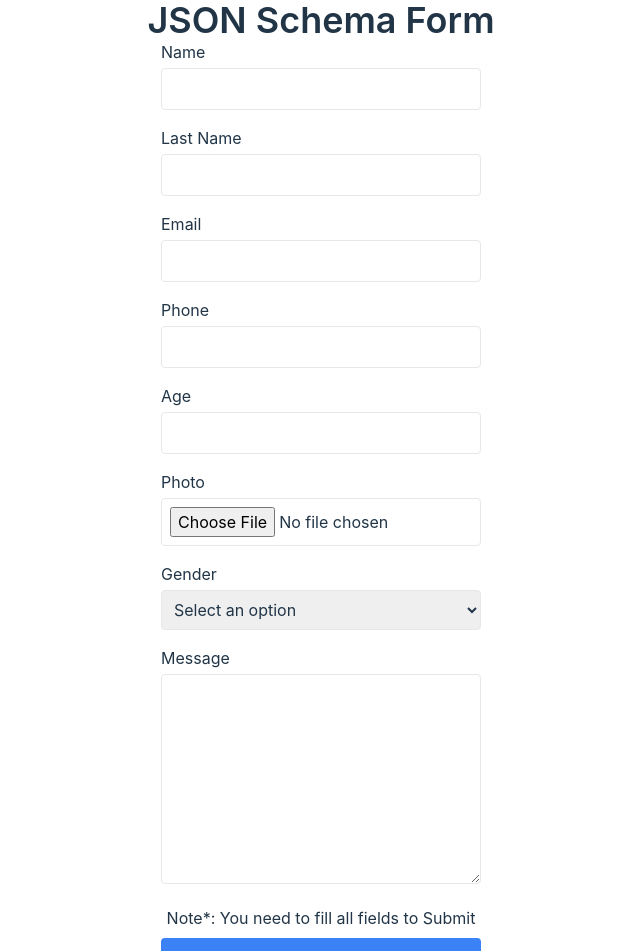
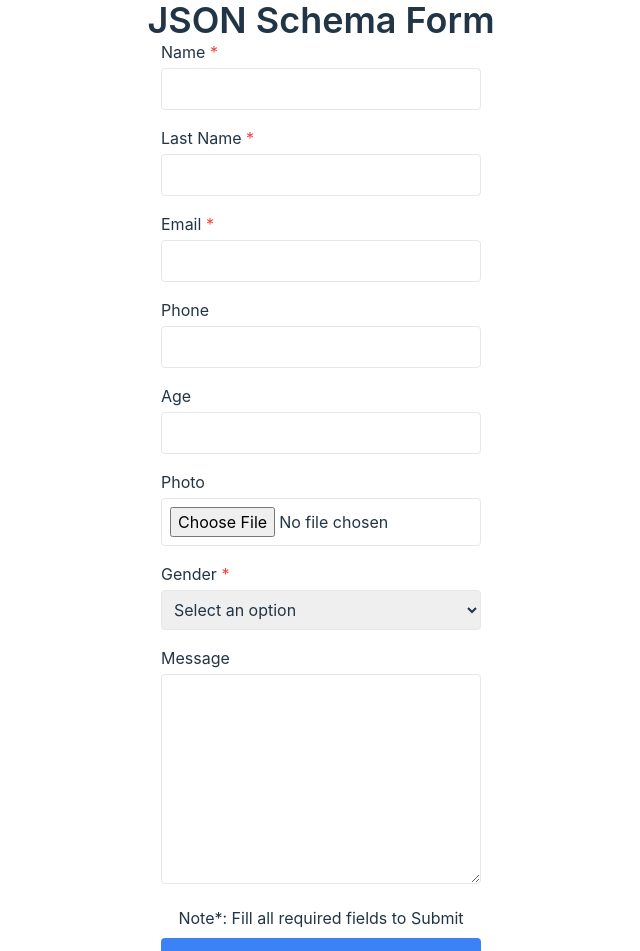
Before and after one commit to romanpoudel/jsonschema-form, a React (Vite) app: page / in a window 1280 px wide. Shown: the top 951 px of the page, without its empty margins (319-959 px from the left). Built offline with nearby package versions, Linux system fonts and the light colour scheme.

Commit message:
star for required fields

```diff
--- a/src/App1.jsx
+++ b/src/App1.jsx
@@ -140,7 +140,7 @@ const App1 = () => {
 			<form className="w-80" onSubmit={handleSubmit} noValidate>
 				{data.map((field, index) => (
 					<div key={index} className="mb-4">
-						<label className="block mb-1">{field.label}</label>
+						<label className="block mb-1">{field.label} {field.required && <span className="text-red-500">*</span>}</label>
 						{field.type === "text" ? (
 							<>
 								<input
@@ -262,7 +262,7 @@ const App1 = () => {
 					</div>
 				))}
 				<p className="mb-2 text-center">
-					Note*: You need to fill all fields to Submit{" "}
+					Note*: Fill all required fields to Submit
 				</p>
 				<button
 					type="submit"
```
